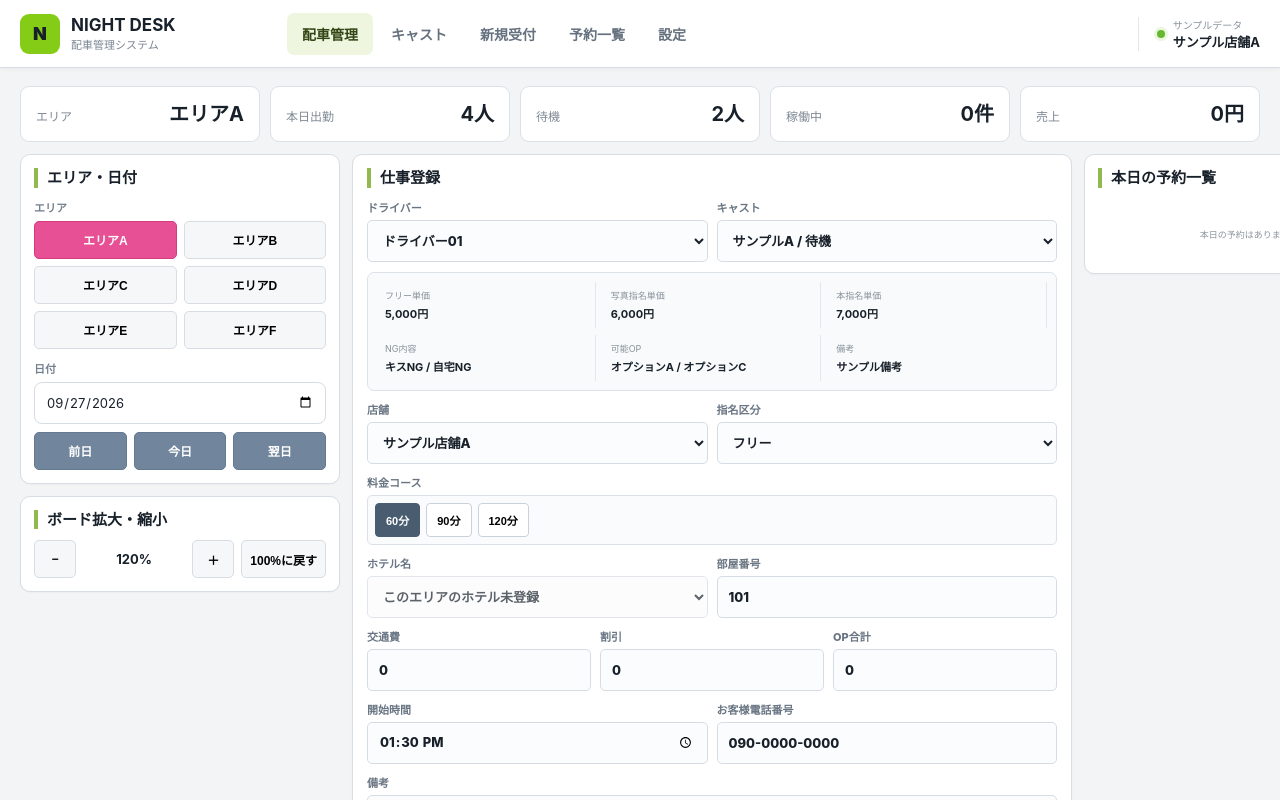
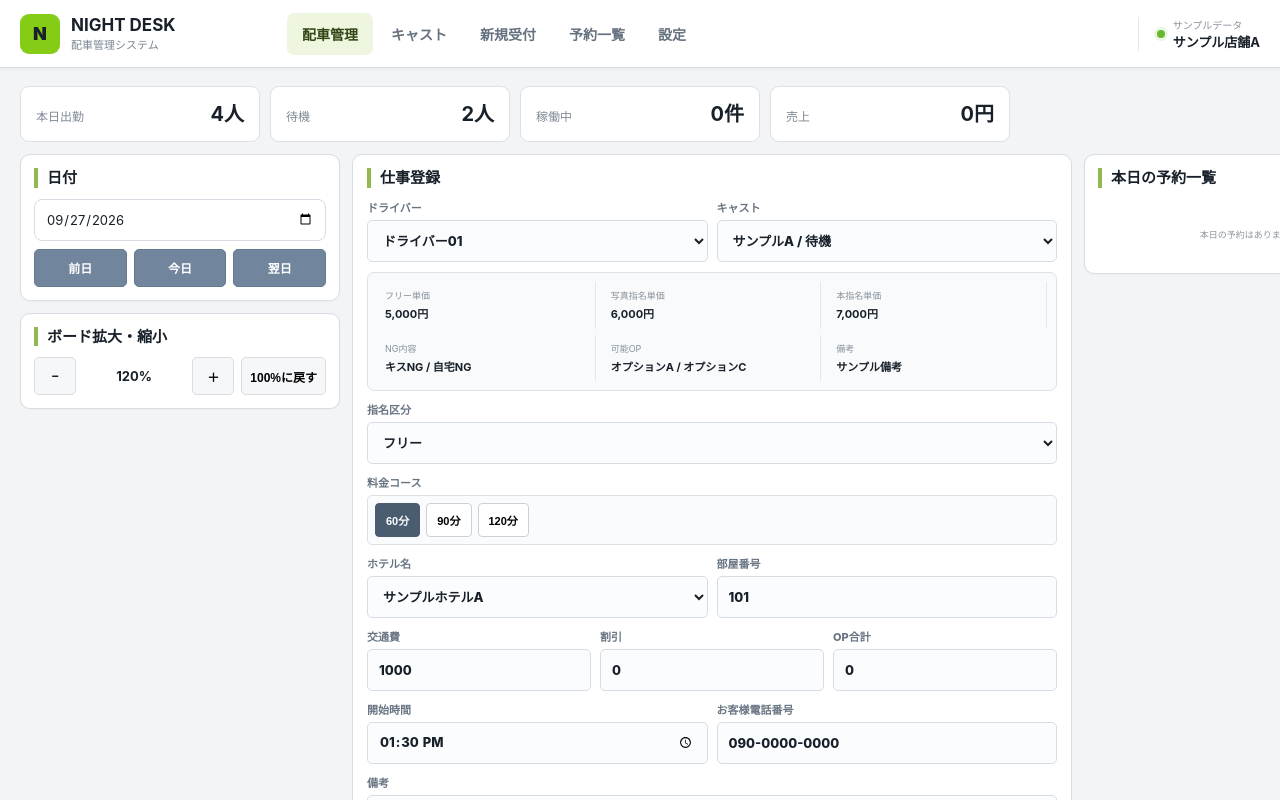
Before and after one commit to admozisan-design/night-desk, a Next.js app: page / in a window 1280 px wide. Shown: the top 800 px of the page. Built offline with nearby package versions, Linux system fonts and the light colour scheme.

Commit message:
Remove area and store selectors from single-store dashboard

```diff
--- a/app/page.tsx
+++ b/app/page.tsx
@@ -13,8 +13,6 @@ const hourLabels = [
   "10:00","11:00","12:00","13:00","14:00","15:00","16:00","17:00","18:00",
   "19:00","20:00","21:00","22:00","23:00","0:00","1:00","2:00","3:00","4:00"
 ];
-const areas = ["エリアA","エリアB","エリアC","エリアD","エリアE","エリアF"];
-
 const statusLabels: Record<CastStatus,string> = {
   waiting:"待機", moving:"移動中", serving:"接客中", off:"退勤"
 };
@@ -60,7 +58,6 @@ export default function DashboardPage(){
   const [castList,setCastList] = useState<Cast[]>(defaultCasts);
   const [hotelList,setHotelList] = useState<Hotel[]>(defaultHotels);
   const [now,setNow] = useState<Date|null>(null);
-  const [area,setArea] = useState("エリアA");
   const [date,setDate] = useState(()=>dateInputValue(new Date()));
   const [zoom,setZoom] = useState(120);
 
@@ -103,8 +100,8 @@ export default function DashboardPage(){
   );
   const selectableCasts = useMemo(()=>workingCasts.filter(c=>c.status!=="off"),[workingCasts]);
   const availableHotels = useMemo(
-    ()=>hotelList.filter(h=>h.visible!==false && h.area===area),
-    [hotelList,area]
+    ()=>hotelList.filter(h=>h.visible!==false),
+    [hotelList]
   );
 
   useEffect(()=>{
@@ -191,7 +188,6 @@ export default function DashboardPage(){
 
   return <div className="deskDashboard">
     <section className="deskKpis">
-      <div><span>エリア</span><strong>{area}</strong></div>
       <div><span>本日出勤</span><strong>{workingCasts.length}人</strong></div>
       <div><span>待機</span><strong>{waitingCount}人</strong></div>
       <div><span>稼働中</span><strong>{activeOrders.length}件</strong></div>
@@ -201,12 +197,7 @@ export default function DashboardPage(){
     <div className="deskColumns">
       <aside className="deskLeft">
         <section className="deskPanel">
-          <h2>エリア・日付</h2>
-          <div className="fieldLabel">エリア</div>
-          <div className="areaGrid">
-            {areas.map(item=><button key={item} className={area===item?"active":""} onClick={()=>setArea(item)}>{item}</button>)}
-          </div>
-          <div className="fieldLabel">日付</div>
+          <h2>日付</h2>
           <input type="date" value={date} onChange={e=>setDate(e.target.value)}/>
           <div className="dateButtons">
             <button onClick={()=>shiftDate(-1)}>前日</button>
@@ -270,16 +261,11 @@ export default function DashboardPage(){
               </div>
             </div>}
 
-            <div className="workGrid two">
-              <label>店舗
-                <select defaultValue="サンプル店舗A"><option>サンプル店舗A</option><option>サンプル店舗B</option><option>サンプル店舗C</option></select>
-              </label>
-              <label>指名区分
-                <select value={nominationType} onChange={e=>setNominationType(e.target.value as typeof nominationType)}>
-                  <option value="free">フリー</option><option value="photo">写真指名</option><option value="repeat">本指名</option>
-                </select>
-              </label>
-            </div>
+            <label>指名区分
+              <select value={nominationType} onChange={e=>setNominationType(e.target.value as typeof nominationType)}>
+                <option value="free">フリー</option><option value="photo">写真指名</option><option value="repeat">本指名</option>
+              </select>
+            </label>
 
             <label>料金コース
               <div className="courseChips">
@@ -290,7 +276,7 @@ export default function DashboardPage(){
             <div className="workGrid two">
               <label>ホテル名
                 <select value={locationName} onChange={e=>selectHotel(e.target.value)} disabled={!availableHotels.length}>
-                  {availableHotels.length===0 && <option value="">このエリアのホテル未登録</option>}
+                  {availableHotels.length===0 && <option value="">ホテル未登録</option>}
                   {availableHotels.map(hotel=><option key={hotel.id} value={hotel.name}>{hotel.name}</option>)}
                 </select>
               </label>
@@ -345,7 +331,7 @@ export default function DashboardPage(){
 
     <section className="boardSection">
       <div className="boardSectionHead">
-        <div><h2>配車ボード</h2><span>{area} / {date}</span></div>
+        <div><h2>配車ボード</h2><span>{date}</span></div>
         <div className="boardLegend">
           <span><i className="legend accepted"/>受付済</span>
           <span><i className="legend dispatching"/>配車中</span>
```
